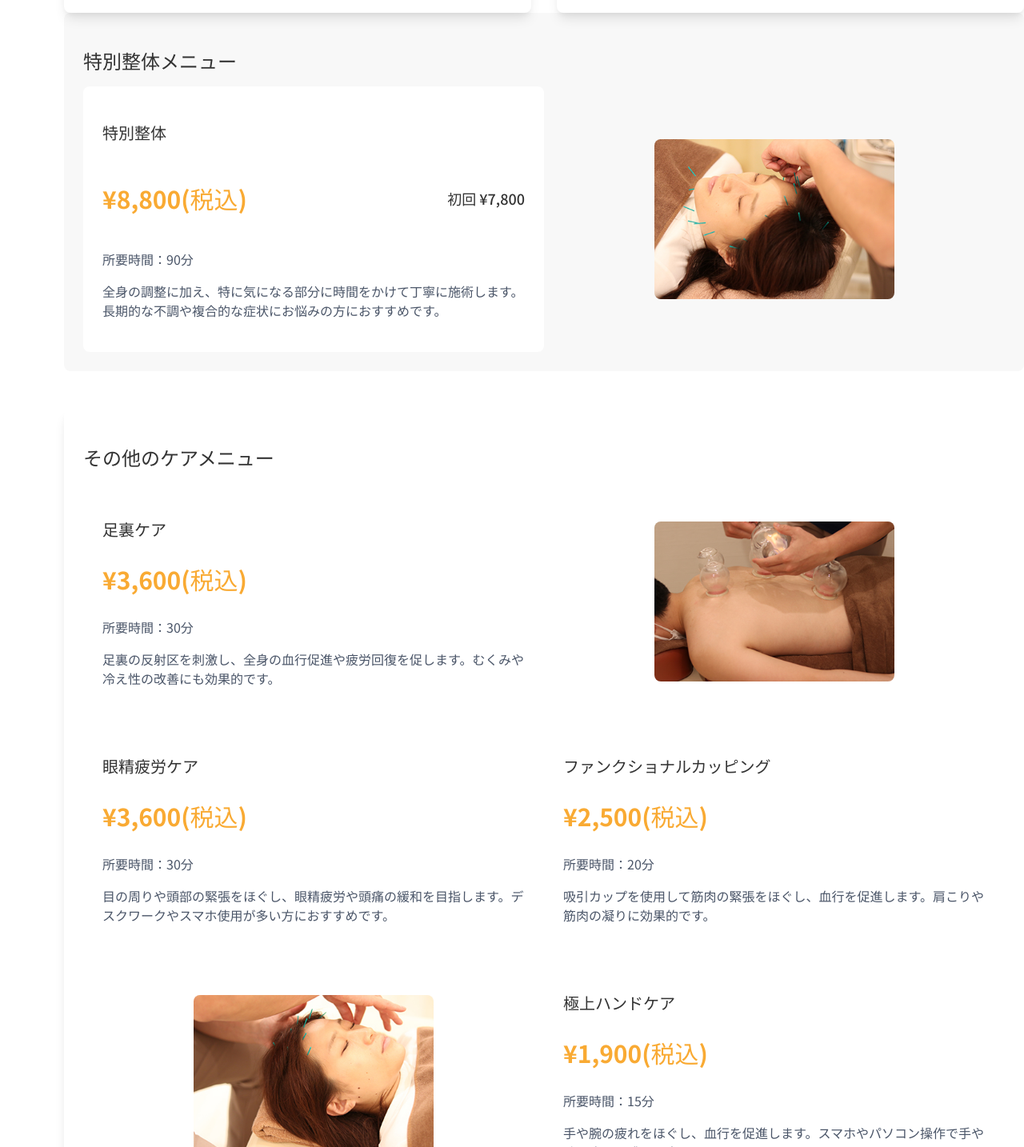
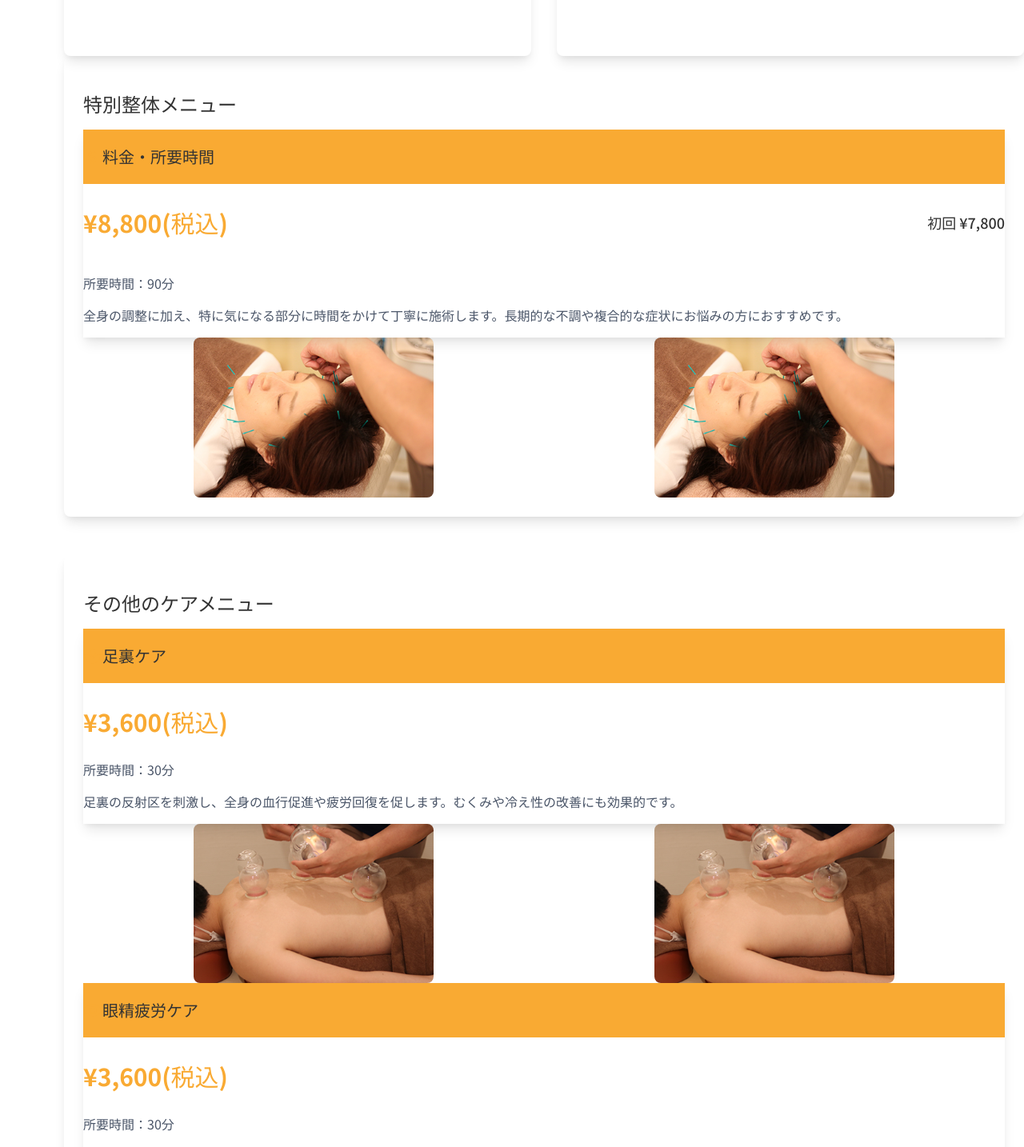
Before and after one commit to ideal-tomy/sunlit, a React (Vite) app: page /private-treatment in a window 1280 px wide. Shown: the part 1366-2800 px from the top of the page at 80% size. Built offline with nearby package versions, Linux system fonts and the light colour scheme.

Commit message:
鍼灸ページ修正03

```diff
--- a/src/pages/PrivateTreatment.tsx
+++ b/src/pages/PrivateTreatment.tsx
@@ -12,14 +12,19 @@ const PrivateTreatment = () => {
         </div>
       </div>
 
-      <div className="py-12 px-4">
+      <div className="py-12 px-4 sm:px-6 lg:px-8">
         <div className="container mx-auto">
-          <div className="max-w-4xl mx-auto bg-white p-6 rounded-lg shadow-sm mb-12">
-            <p className="text-lg mb-4 text-gray-700">
+          <div className="max-w-4xl mx-auto bg-white p-6 sm:p-8 rounded-lg shadow-sm mb-12">
+            <h2 className="text-2xl font-bold mb-6 text-secondary-dark text-center">サンリットウエストの自由診療</h2>
+
+            <div className="bg-accent bg-opacity-10 p-4 rounded-lg mb-6 border-l-4 border-primary">
+              <p className="text-lg text-gray-700">
                 日常的な疲れ慢性的な不調など多くの症状に対応するメニューを用意しております。
                 症状に合わせた部分集中コースや全体をまんべんなく施術する全身コースなど豊富なメニュー
                 で辛い症状にアプローチをいたします。
               </p>
+            </div>
+
             <p className="text-lg mb-4 text-gray-700">
               当院では女性施術者も常勤しておりますので
               女性施術者をご希望の際は気兼ねなくお申し付けください。
@@ -62,17 +67,27 @@ const PrivateTreatment = () => {
           />
 
           {/* 特別整体メニュー */}
-          <div className="mb-12 bg-accent p-6 rounded-lg shadow-md">
-            <h2 className="text-2xl font-bold mb-4 text-secondary-dark">特別整体メニュー</h2>
-            <div className="grid grid-cols-1 md:grid-cols-2 gap-6">
-              <div className="bg-white p-6 rounded-lg shadow-md">
-                <h3 className="text-xl font-bold mb-2 text-secondary-dark">特別整体</h3>
+          <div className="mb-12 bg-white p-6 rounded-lg shadow-lg">
+            <h2 className="text-2xl font-bold mb-4 text-secondary-dark border-b-2 border-primary pb-2">特別整体メニュー</h2>
+            <div className="mb-6">
+              <div className="bg-white rounded-xl shadow-lg overflow-hidden transform transition duration-300 hover:shadow-xl hover:-translate-y-1">
+                <div className="bg-primary bg-opacity-10 p-3 flex items-center">
+                  <span className="material-icons text-2xl text-primary mr-2">attach_money</span>
+                  <h3 className="text-xl font-bold text-secondary-dark">料金・所要時間</h3>
+                </div>
+                <div className="p-5">
                   <div className="flex justify-between items-center mb-2">
                     <p className="text-3xl font-bold text-primary">¥8,800<span className="text-sm text-gray-600">(税込)</span></p>
                     <p className="text-lg font-medium text-accent">初回 ¥7,800</p>
                   </div>
                   <p className="text-gray-700 mb-4">所要時間：90分</p>
                   <p className="text-gray-700">全身の調整に加え、特に気になる部分に時間をかけて丁寧に施術します。長期的な不調や複合的な症状にお悩みの方におすすめです。</p>
+                </div>
+              </div>
+            </div>
+            <div className="grid grid-cols-1 md:grid-cols-2 gap-6">
+              <div className="flex items-center justify-center">
+                <img src="/images/IMG_0158.jpg" alt="特別整体" className="rounded-lg shadow-md max-w-full h-auto" style={{ maxWidth: '300px', maxHeight: '200px' }} />
               </div>
               <div className="flex items-center justify-center">
                 <img src="/images/IMG_0158.jpg" alt="特別整体" className="rounded-lg shadow-md max-w-full h-auto" style={{ maxWidth: '300px', maxHeight: '200px' }} />
@@ -83,39 +98,87 @@ const PrivateTreatment = () => {
           {/* その他のケアメニュー */}
           <div className="mb-12 bg-white p-6 rounded-lg shadow-lg">
             <h2 className="text-2xl font-bold mb-4 text-secondary-dark border-b-2 border-primary pb-2">その他のケアメニュー</h2>
-            <div className="grid grid-cols-1 md:grid-cols-2 gap-6">
-              <div className="bg-white p-6 rounded-lg shadow-md">
-                <h3 className="text-xl font-bold mb-2 text-secondary-dark">足裏ケア</h3>
+
+            <div className="mb-6">
+              <div className="bg-white rounded-xl shadow-lg overflow-hidden transform transition duration-300 hover:shadow-xl hover:-translate-y-1">
+                <div className="bg-primary bg-opacity-10 p-3 flex items-center">
+                  <span className="material-icons text-2xl text-primary mr-2">spa</span>
+                  <h3 className="text-xl font-bold text-secondary-dark">足裏ケア</h3>
+                </div>
+                <div className="p-5">
                   <p className="text-3xl font-bold text-primary mb-2">¥3,600<span className="text-sm text-gray-600">(税込)</span></p>
                   <p className="text-gray-700 mb-4">所要時間：30分</p>
                   <p className="text-gray-700">足裏の反射区を刺激し、全身の血行促進や疲労回復を促します。むくみや冷え性の改善にも効果的です。</p>
                 </div>
+              </div>
+            </div>
+
+            <div className="grid grid-cols-1 md:grid-cols-2 gap-6 mb-6">
               <div className="flex items-center justify-center">
                 <img src="/images/IMG_0042.jpg" alt="足裏ケア" className="rounded-lg shadow-md max-w-full h-auto" style={{ maxWidth: '300px', maxHeight: '200px' }} />
               </div>
+              <div className="flex items-center justify-center">
+                <img src="/images/IMG_0042.jpg" alt="足裏ケア" className="rounded-lg shadow-md max-w-full h-auto" style={{ maxWidth: '300px', maxHeight: '200px' }} />
+              </div>
+            </div>
 
-              <div className="bg-white p-6 rounded-lg shadow-md">
-                <h3 className="text-xl font-bold mb-2 text-secondary-dark">眼精疲労ケア</h3>
+            <div className="mb-6">
+              <div className="bg-white rounded-xl shadow-lg overflow-hidden transform transition duration-300 hover:shadow-xl hover:-translate-y-1">
+                <div className="bg-primary bg-opacity-10 p-3 flex items-center">
+                  <span className="material-icons text-2xl text-primary mr-2">visibility</span>
+                  <h3 className="text-xl font-bold text-secondary-dark">眼精疲労ケア</h3>
+                </div>
+                <div className="p-5">
                   <p className="text-3xl font-bold text-primary mb-2">¥3,600<span className="text-sm text-gray-600">(税込)</span></p>
                   <p className="text-gray-700 mb-4">所要時間：30分</p>
                   <p className="text-gray-700">目の周りや頭部の緊張をほぐし、眼精疲労や頭痛の緩和を目指します。デスクワークやスマホ使用が多い方におすすめです。</p>
                 </div>
+              </div>
+            </div>
 
-              <div className="bg-white p-6 rounded-lg shadow-md">
-                <h3 className="text-xl font-bold mb-2 text-secondary-dark">ファンクショナルカッピング</h3>
+            <div className="grid grid-cols-1 md:grid-cols-2 gap-6 mb-6">
+              <div className="flex items-center justify-center">
+                <img src="/images/IMG_0044.jpg" alt="眼精疲労ケア" className="rounded-lg shadow-md max-w-full h-auto" style={{ maxWidth: '300px', maxHeight: '200px' }} />
+              </div>
+              <div className="flex items-center justify-center">
+                <img src="/images/IMG_0044.jpg" alt="眼精疲労ケア" className="rounded-lg shadow-md max-w-full h-auto" style={{ maxWidth: '300px', maxHeight: '200px' }} />
+              </div>
+            </div>
+
+            <div className="mb-6">
+              <div className="bg-white rounded-xl shadow-lg overflow-hidden transform transition duration-300 hover:shadow-xl hover:-translate-y-1">
+                <div className="bg-primary bg-opacity-10 p-3 flex items-center">
+                  <span className="material-icons text-2xl text-primary mr-2">fitness_center</span>
+                  <h3 className="text-xl font-bold text-secondary-dark">ファンクショナルカッピング</h3>
+                </div>
+                <div className="p-5">
                   <p className="text-3xl font-bold text-primary mb-2">¥2,500<span className="text-sm text-gray-600">(税込)</span></p>
                   <p className="text-gray-700 mb-4">所要時間：20分</p>
                   <p className="text-gray-700">吸引カップを使用して筋肉の緊張をほぐし、血行を促進します。肩こりや筋肉の凝りに効果的です。</p>
                 </div>
+              </div>
+            </div>
+
+            <div className="grid grid-cols-1 md:grid-cols-2 gap-6 mb-6">
               <div className="flex items-center justify-center">
                 <img src="/images/IMG_0116.jpg" alt="ファンクショナルカッピング" className="rounded-lg shadow-md max-w-full h-auto" style={{ maxWidth: '300px', maxHeight: '200px' }} />
               </div>
+              <div className="flex items-center justify-center">
+                <img src="/images/IMG_0116.jpg" alt="ファンクショナルカッピング" className="rounded-lg shadow-md max-w-full h-auto" style={{ maxWidth: '300px', maxHeight: '200px' }} />
+              </div>
+            </div>
 
-              <div className="bg-white p-6 rounded-lg shadow-md">
-                <h3 className="text-xl font-bold mb-2 text-secondary-dark">極上ハンドケア</h3>
+            <div className="mb-6">
+              <div className="bg-white rounded-xl shadow-lg overflow-hidden transform transition duration-300 hover:shadow-xl hover:-translate-y-1">
+                <div className="bg-primary bg-opacity-10 p-3 flex items-center">
+                  <span className="material-icons text-2xl text-primary mr-2">pan_tool</span>
+                  <h3 className="text-xl font-bold text-secondary-dark">極上ハンドケア</h3>
+                </div>
+                <div className="p-5">
                   <p className="text-3xl font-bold text-primary mb-2">¥1,900<span className="text-sm text-gray-600">(税込)</span></p>
                   <p className="text-gray-700 mb-4">所要時間：15分</p>
                   <p className="text-gray-700">手や腕の疲れをほぐし、血行を促進します。スマホやパソコン操作で手や腕に疲れを感じる方におすすめです。</p>
+                </div>
               </div>
             </div>
           </div>
```
Also changed, not shown: src/pages/Insurance.tsx (+24 -6 lines), src/pages/Staff.tsx (+48 -15 lines). Lines whose indentation alone changed are shown as unchanged.
